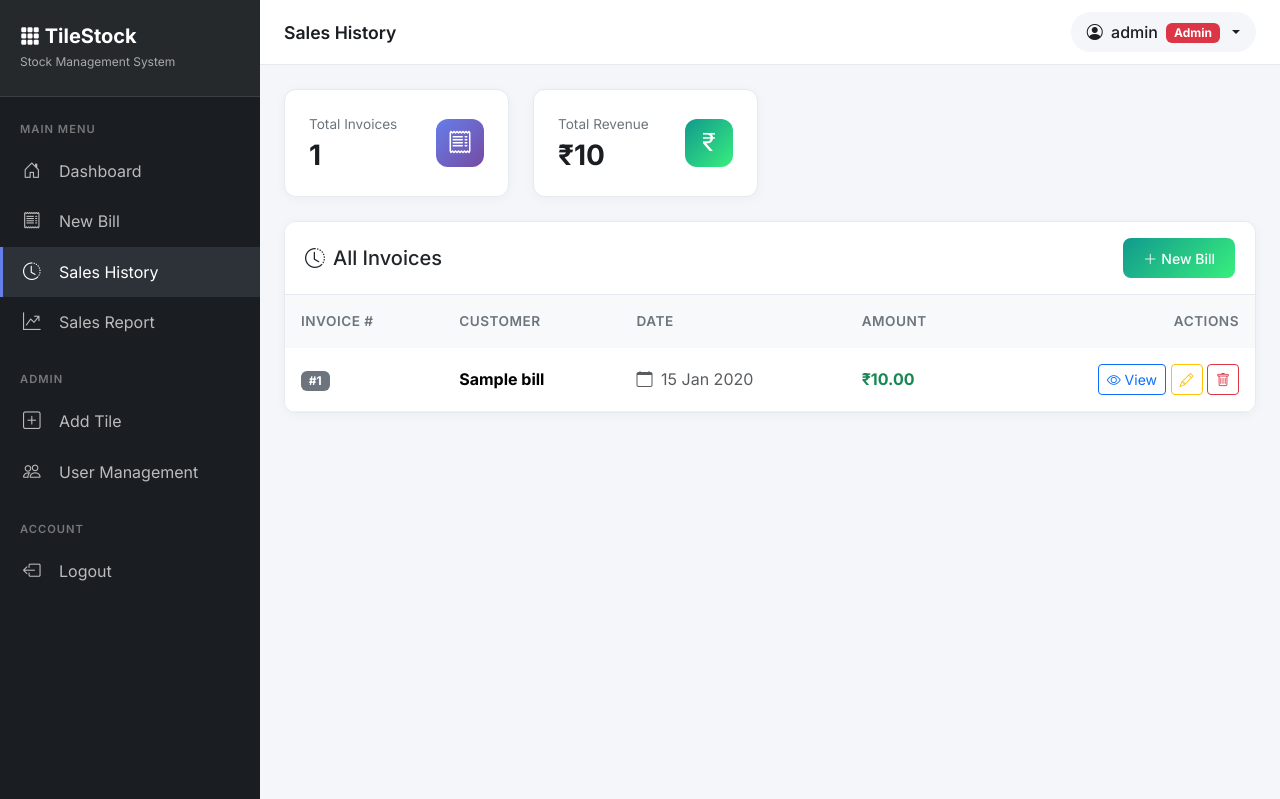
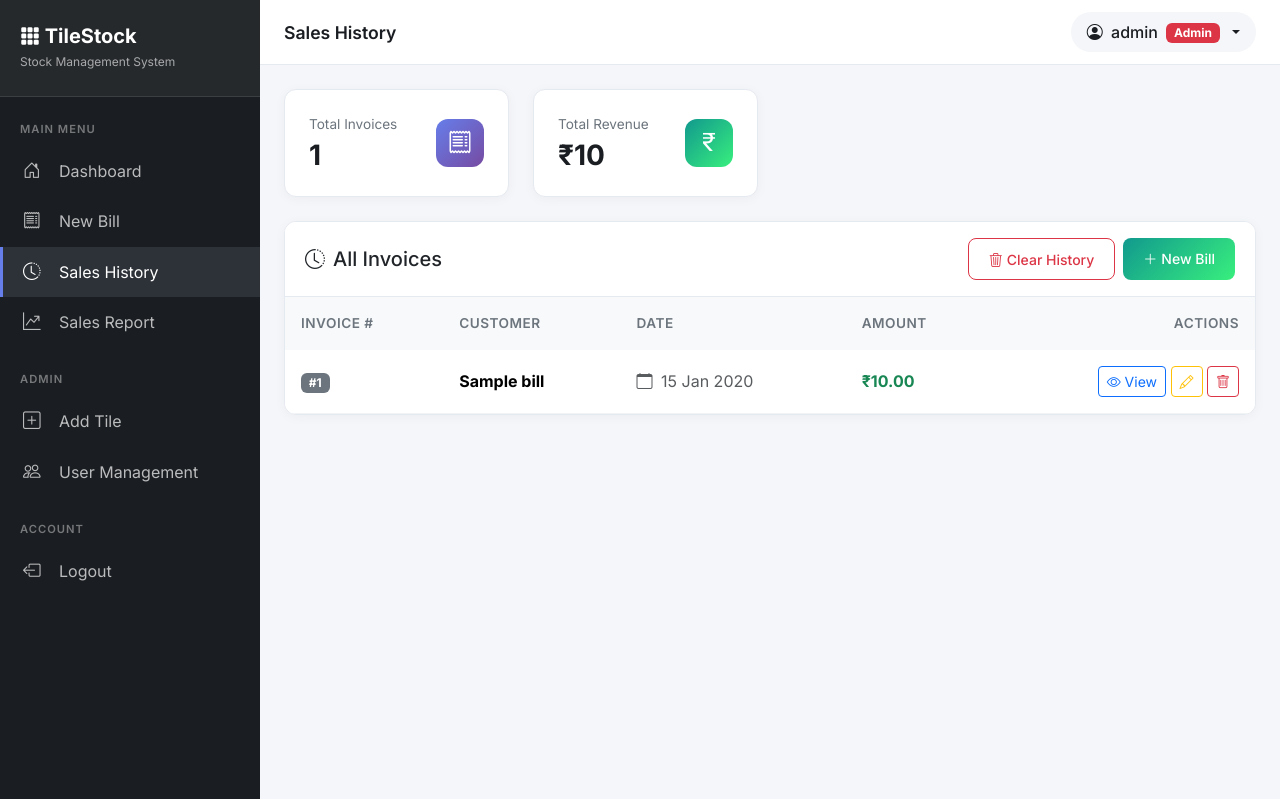
Before and after one commit to Nitingupta822/Tiles_Store, a Flask app: page /sales_history in a window 1280 px wide. Shown: the top 799 px of the page. Run offline with Flask 3, Linux system fonts and the light colour scheme; a user stored in the database is signed in; tables that the repository leaves empty hold one stand-in row (values such as "Sample post").

Commit message:
Refactor sales history template structure

```diff
--- a/tiles_stock_app/templates/history.html
+++ b/tiles_stock_app/templates/history.html
@@ -37,9 +37,19 @@ page_title %}Sales History{% endblock %} {% block content %}
 <div class="modern-card">
   <div class="card-header d-flex justify-content-between align-items-center">
     <h5 class="mb-0"><i class="bi bi-clock-history me-2"></i>All Invoices</h5>
-    <a href="/billing" class="btn btn-gradient-success btn-modern btn-sm">
-      <i class="bi bi-plus-lg me-1"></i>New Bill
-    </a>
+    <div class="d-flex gap-2">
+      {% if session.get('role') == 'admin' and bills %}
+      <form action="/clear_history" method="POST"
+        onsubmit="return confirm('WARNING: This will permanently delete ALL sales history. Continue?')">
+        <button type="submit" class="btn btn-outline-danger btn-modern btn-sm">
+          <i class="bi bi-trash3 me-1"></i>Clear History
+        </button>
+      </form>
+      {% endif %}
+      <a href="/billing" class="btn btn-gradient-success btn-modern btn-sm">
+        <i class="bi bi-plus-lg me-1"></i>New Bill
+      </a>
+    </div>
   </div>
 
   <div class="card-body p-0">
```
